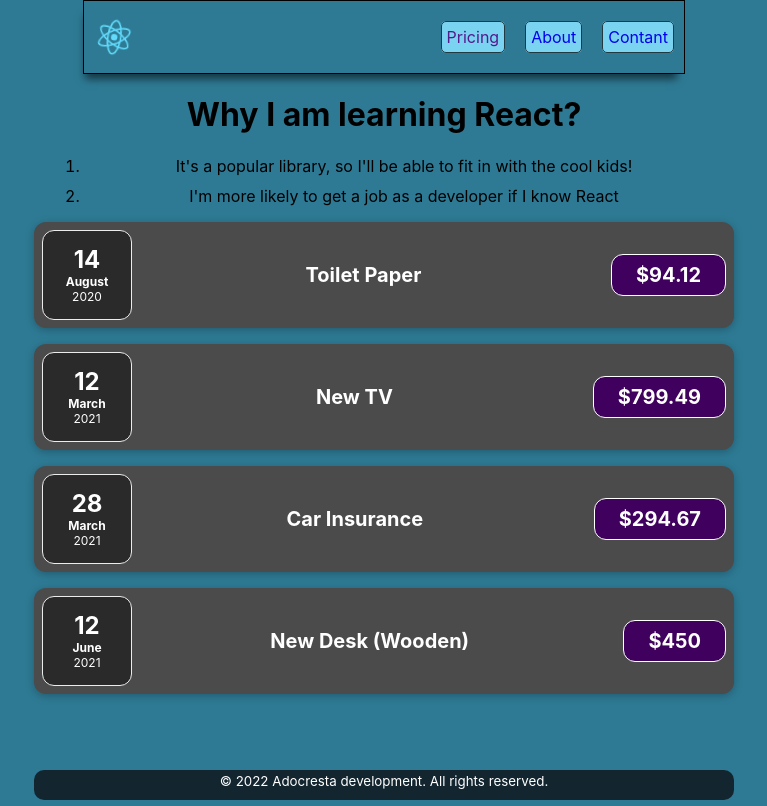
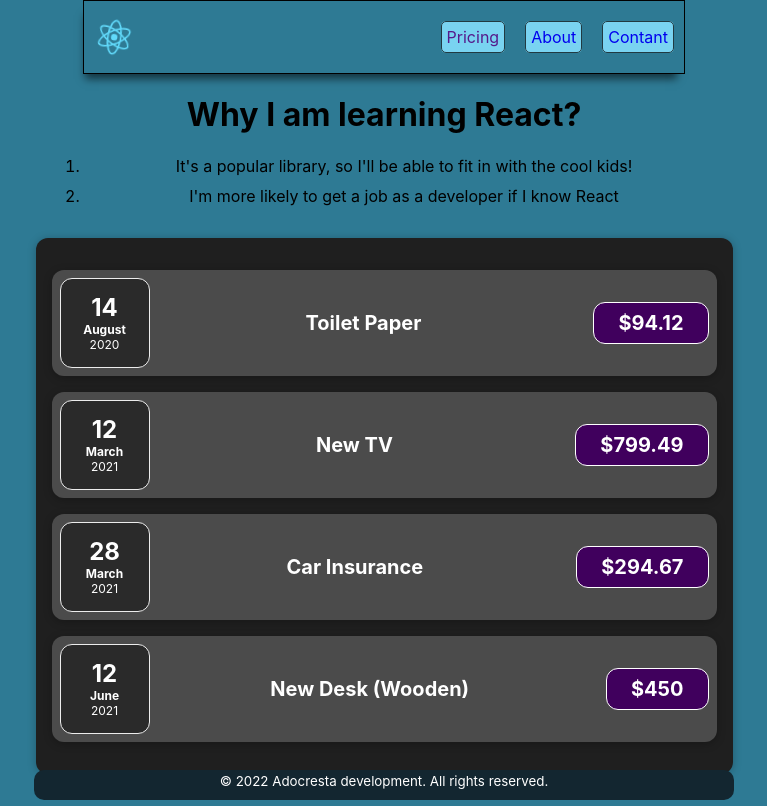
Before and after one commit to Adocresta/learning-react, a React (Create React App) app: page / in a window 1280 px wide. Shown: the whole page, without its empty margins (256-1023 px from the left). Built offline with nearby package versions, Linux system fonts and the light colour scheme.

Commit message:
passing object and destructuring in objects. more on code management and readability

```diff
--- a/src/App.js
+++ b/src/App.js
@@ -2,7 +2,7 @@
 import Header from "./components/Header";
 import MainContent from "./components/MainContent";
 import Footer from "./components/Footer";
-import ExpenseItem from "./components/ExpenseItem";
+import Expenses from "./components/Expenses";
 import React from "react";
 
 // fragment tags for a parent element
@@ -33,27 +33,7 @@
     <React.Fragment>
       <Header />
       <MainContent />
-      {/* Passing data with props */}
-      <ExpenseItem
-        title={expenses[0].title}
-        amount={expenses[0].amount}
-        date={expenses[0].date}
-      />
-      <ExpenseItem
-        title={expenses[1].title}
-        amount={expenses[1].amount}
-        date={expenses[1].date}
-      />
-      <ExpenseItem
-        title={expenses[2].title}
-        amount={expenses[2].amount}
-        date={expenses[2].date}
-      />
-      <ExpenseItem
-        title={expenses[3].title}
-        amount={expenses[3].amount}
-        date={expenses[3].date}
-      />
+      <Expenses expenses={expenses} />
       <Footer />
     </React.Fragment>
   );
--- /dev/null
+++ b/src/components/Expenses.css
@@ -0,0 +1,9 @@
+.expenses {
+  padding: 1rem;
+  background-color: rgb(31, 31, 31);
+  margin: 2rem auto;
+  width: 50rem;
+  max-width: 95%;
+  border-radius: 12px;
+  box-shadow: 0 1px 8px rgba(0, 0, 0, 0.25);
+}
--- /dev/null
+++ b/src/components/Expenses.js
@@ -0,0 +1,33 @@
+import ExpenseItem from "./ExpenseItem";
+import "./Expenses.css";
+
+function Expenses(props) {
+  // Destructuring in Objects
+  const { expenses } = props;
+  return (
+    <div className="expenses">
+      <ExpenseItem
+        title={expenses[0].title}
+        amount={expenses[0].amount}
+        date={expenses[0].date}
+      />
+      <ExpenseItem
+        title={expenses[1].title}
+        amount={expenses[1].amount}
+        date={expenses[1].date}
+      />
+      <ExpenseItem
+        title={expenses[2].title}
+        amount={expenses[2].amount}
+        date={expenses[2].date}
+      />
+      <ExpenseItem
+        title={expenses[3].title}
+        amount={expenses[3].amount}
+        date={expenses[3].date}
+      />
+    </div>
+  );
+}
+
+export default Expenses;
```
